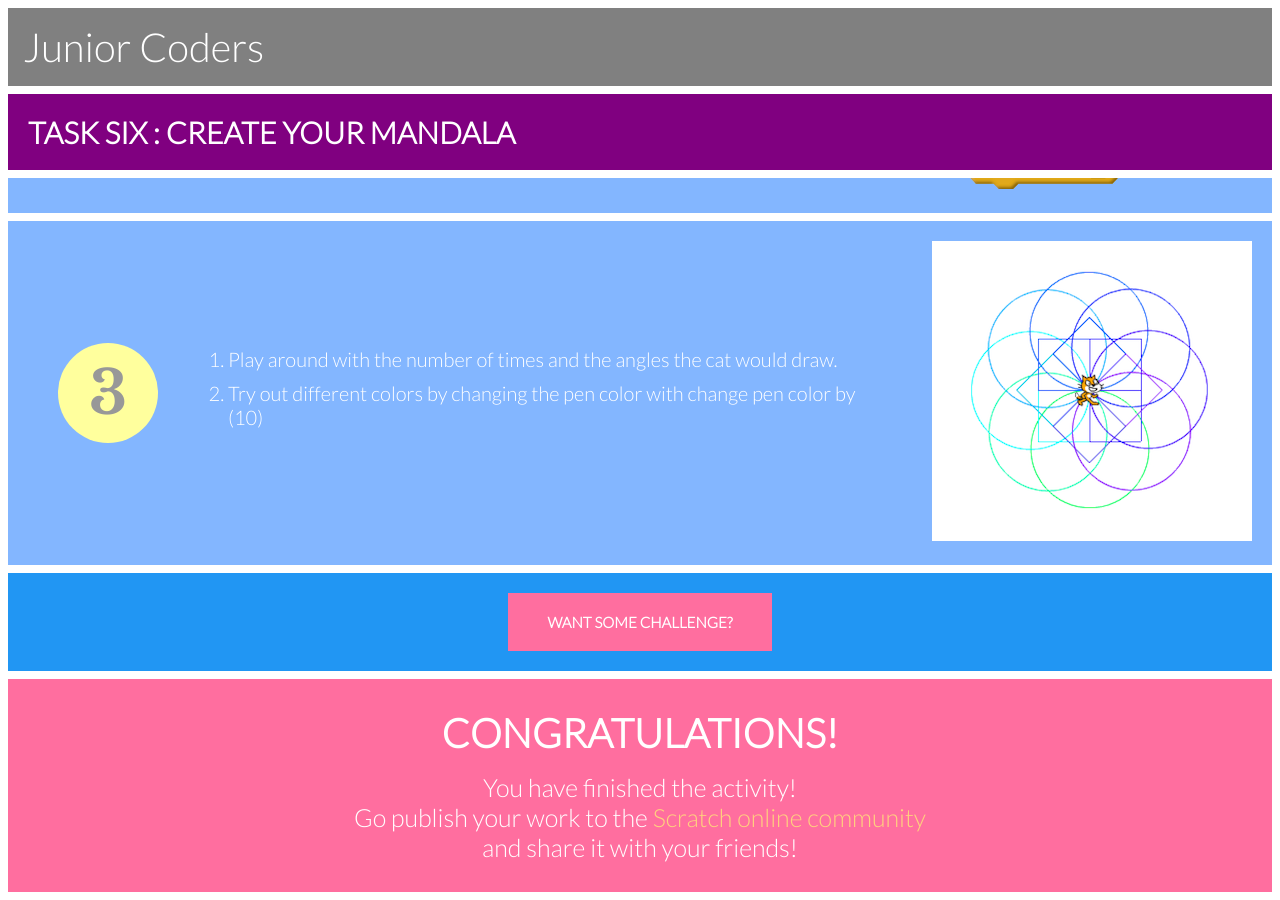
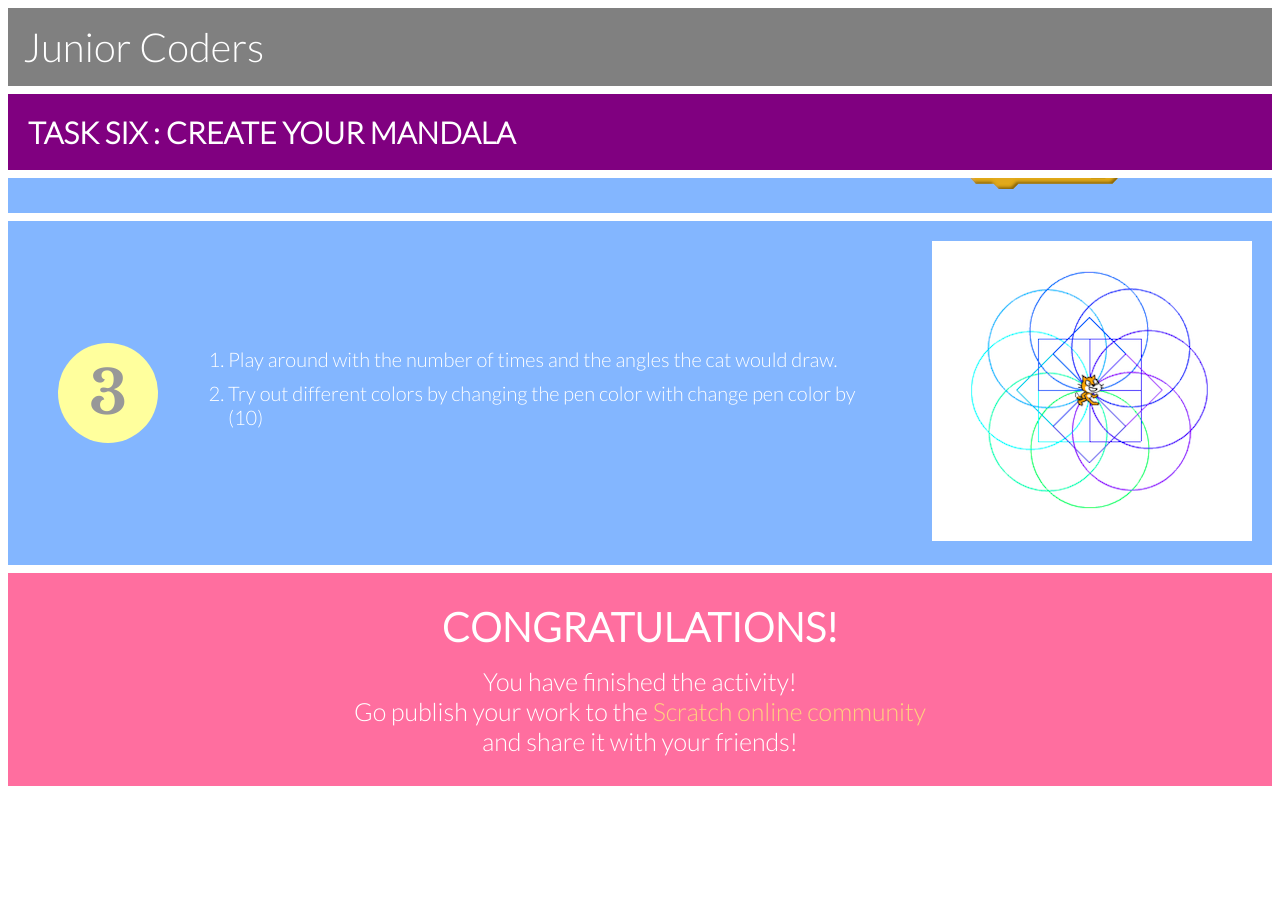
Before and after one commit to goodcodexyz/handout, a Jekyll site: the page built from _tasks/mandala/task_6.md, in a window 1280 px wide and 900 px high, scrolled down 627 px. Built offline with Jekyll 4.4.1, drawn with Linux system fonts in a browser that asks for light colours; after the commit the page ends 1421 px from its top, so only the background shows below that.

Commit message:
removes challenge

```diff
--- a/_tasks/mandala/task_6.md
+++ b/_tasks/mandala/task_6.md
@@ -21,6 +21,4 @@ activities:
   - Try out different colors by changing the pen color with <bl>change pen color by
     (10)</bl>
 ---
-
-{% include challenge.html challenge="mandala" %}
 {% include congrats.html %}
```
